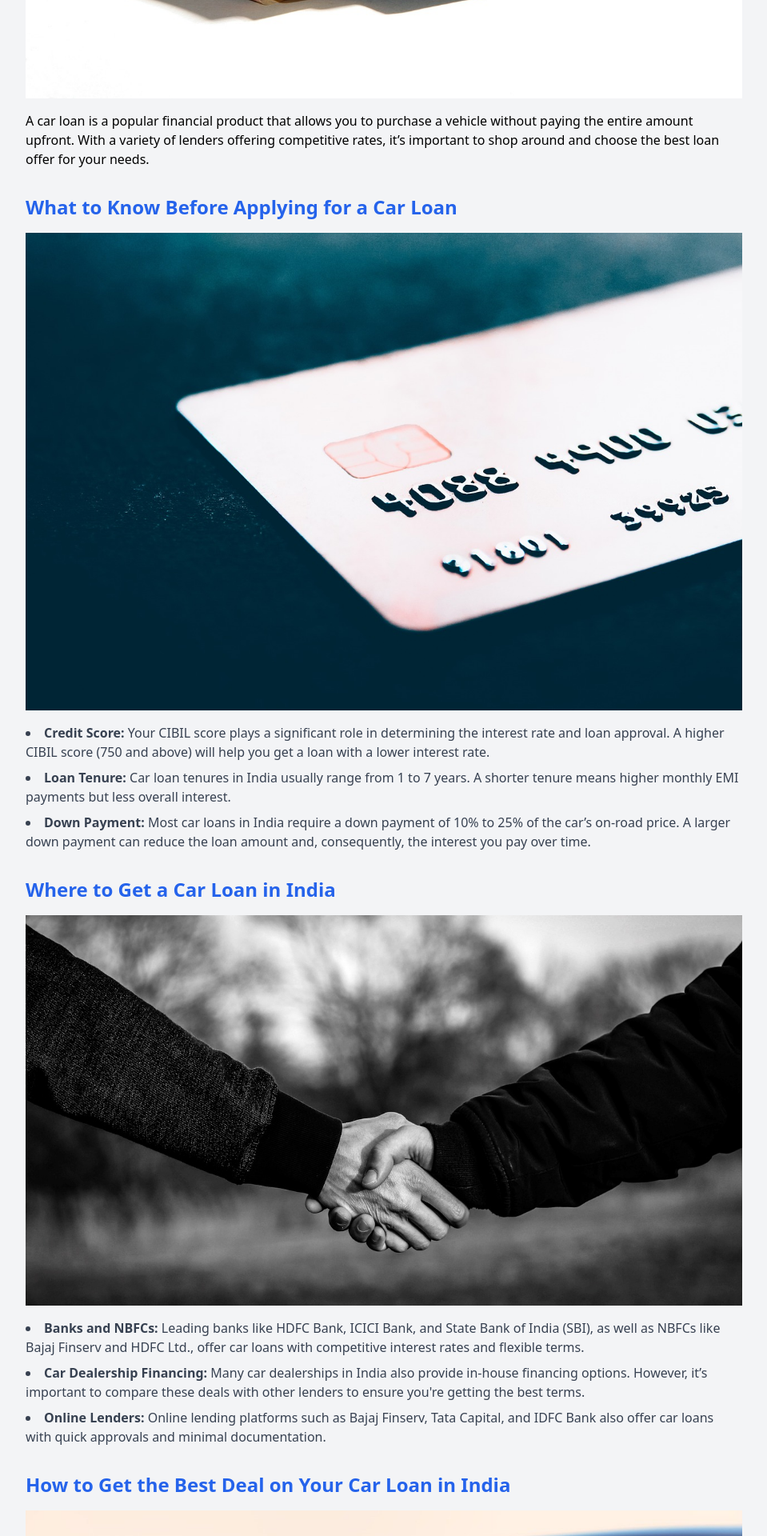
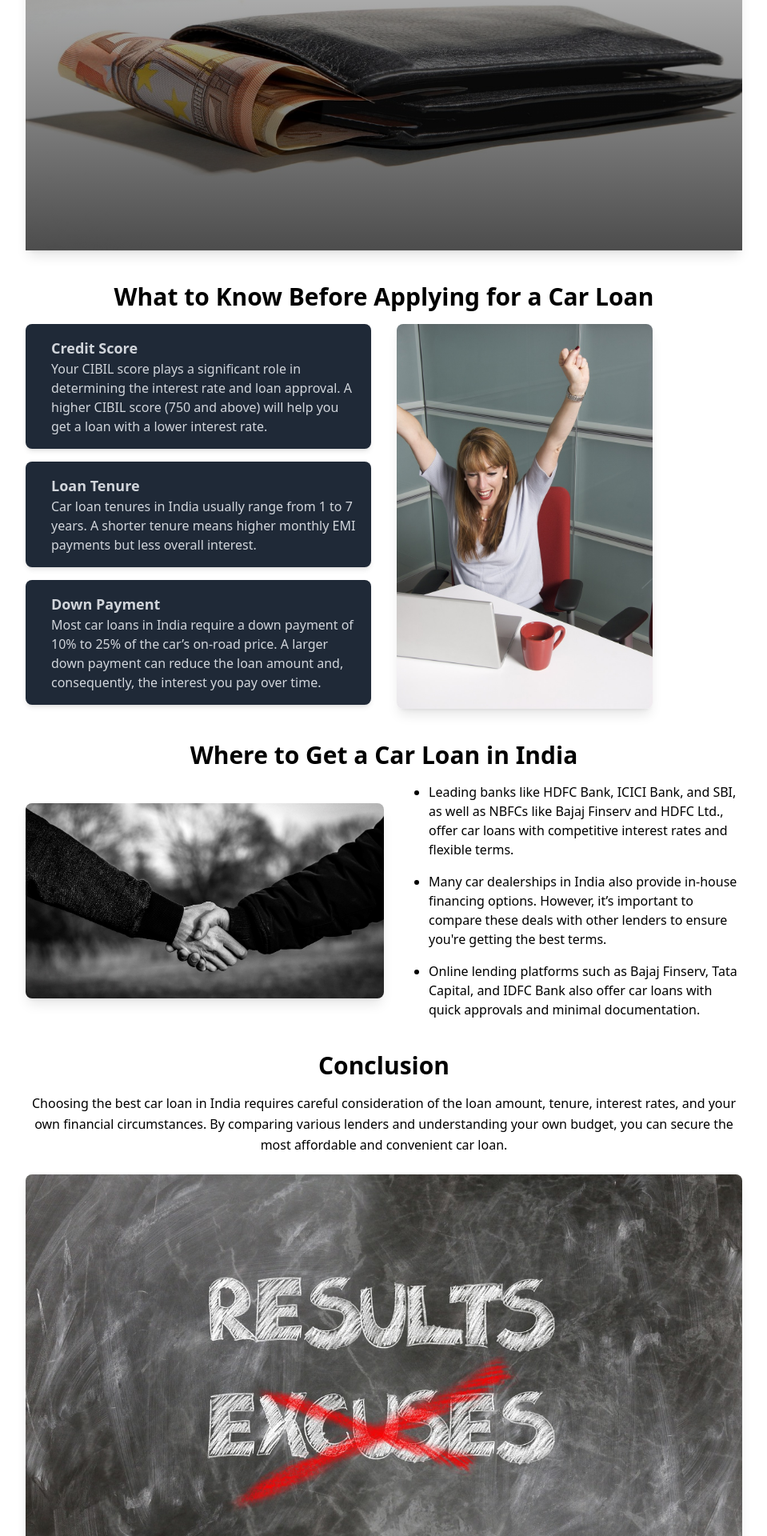
Before and after one commit to Mayank-rj/badabhaihaina, a React (Vite) app: page /car-loan in a window 1280 px wide. Shown: the part 780-2700 px from the top of the page at 80% size, without its empty margins (160-1119 px from the left). Built offline with nearby package versions, Linux system fonts and the light colour scheme.

Commit message:
car loan redesigned

```diff
--- a/package.json
+++ b/package.json
@@ -10,6 +10,7 @@
     "preview": "vite preview"
   },
   "dependencies": {
+    "framer-motion": "^11.11.17",
     "react": "^18.2.0",
     "react-dom": "^18.2.0",
     "react-icons": "^5.3.0",
--- a/src/Components/CarLoan/CarLoan.jsx
+++ b/src/Components/CarLoan/CarLoan.jsx
@@ -1,179 +1,121 @@
-import React, { useEffect, useRef } from "react";
+import React from "react";
 import "./carLoan.css";
 
 const CarLoan = () => {
-  const sectionsRef = useRef([]);
-
-  // Add scrolling animation effect
-  useEffect(() => {
-    const observer = new IntersectionObserver(
-      (entries) => {
-        entries.forEach((entry) => {
-          if (entry.isIntersecting) {
-            entry.target.classList.add("fade-in-up");
-          }
-        });
-      },
-      { threshold: 0.1 }
-    );
-
-    sectionsRef.current.forEach((section) => {
-      if (section) observer.observe(section);
-    });
-
-    return () => {
-      sectionsRef.current.forEach((section) => {
-        if (section) observer.unobserve(section);
-      });
-    };
-  }, []);
-
   return (
-    <div className="min-h-screen bg-gray-100 p-6">
-      {/* Header */}
-      <header className="bg-blue-600 text-white text-center py-6">
-        <h1 className="text-3xl sm:text-4xl lg:text-5xl font-bold">
+    <div className="min-h-screen bg-gradient-to-b  text-black flex flex-col items-center px-4">
+      {/* Header Section */}
+      <header className="relative text-center mt-10 w-full bg-gradient-to-r from-gray-800 via-gray-700 to-gray-800 py-8 px-4 shadow-lg">
+        <h1 className="text-3xl sm:text-4xl md:text-5xl font-extrabold animate-fadeIn mb-4 text-transparent bg-clip-text bg-gradient-to-r from-teal-400 to-blue-500">
           Car Loan: How to Get the Best Deal
         </h1>
+        <p className="text-base sm:text-lg text-gray-300 animate-slideUp">
+          Discover the key factors to consider and how to secure the best car
+          loan deal in India.
+        </p>
       </header>
 
-      {/* Main Content */}
-      <main className="max-w-4xl mx-auto mt-8">
+      {/* Introduction Section */}
+      <section className="mt-10 w-full max-w-4xl animate-fadeIn text-center">
+        <h2 className="text-3xl font-semibold mb-4">Introduction</h2>
+        <p className="text-black-300 leading-relaxed mb-6">
+          A car loan is a popular financial product that allows you to purchase
+          a vehicle without paying the entire amount upfront. With a variety of
+          lenders offering competitive rates, it’s important to shop around and
+          choose the best loan offer for your needs.
+        </p>
+        <div className="relative group">
+          <img
+            src="/images/Car Loan/carloan-intro.jpg"
+            alt="Car Loan Introduction"
+            className="rounded-lg shadow-lg w-full transition-transform duration-300 group-hover:scale-105"
+          />
+          <div className="absolute inset-0 bg-gradient-to-b from-transparent to-black opacity-70 group-hover:opacity-60 transition-opacity"></div>
+        </div>
+      </section>
+
+      {/* Factors Section */}
+      <section className="mt-10 w-full max-w-4xl animate-slideUp">
+        <h2 className="text-3xl font-semibold mb-4 text-center">
+          What to Know Before Applying for a Car Loan
+        </h2>
+        <div className="grid lg:grid-cols-2 gap-8">
+          <ul className="text-gray-300 space-y-4 list-none">
             {[
               {
-            id: "introduction",
-            title: "Introduction",
-            image: "/images/Car Loan/carloan-intro.jpg",
-            content:
-              "A car loan is a popular financial product that allows you to purchase a vehicle without paying the entire amount upfront. With a variety of lenders offering competitive rates, it’s important to shop around and choose the best loan offer for your needs.",
+                title: "Credit Score",
+                desc: "Your CIBIL score plays a significant role in determining the interest rate and loan approval. A higher CIBIL score (750 and above) will help you get a loan with a lower interest rate.",
+                icon: "fas fa-credit-card",
               },
               {
-            id: "what-to-know",
-            title: "What to Know Before Applying for a Car Loan",
-            image: "/images/Car Loan/what.jpg",
-            content: (
-              <ul className="list-disc list-inside text-gray-700 space-y-2">
-                <li>
-                  <strong>Credit Score:</strong> Your CIBIL score plays a
-                  significant role in determining the interest rate and loan
-                  approval. A higher CIBIL score (750 and above) will help you
-                  get a loan with a lower interest rate.
-                </li>
-                <li>
-                  <strong>Loan Tenure:</strong> Car loan tenures in India
-                  usually range from 1 to 7 years. A shorter tenure means higher
-                  monthly EMI payments but less overall interest.
-                </li>
-                <li>
-                  <strong>Down Payment:</strong> Most car loans in India require
-                  a down payment of 10% to 25% of the car’s on-road price. A
-                  larger down payment can reduce the loan amount and,
-                  consequently, the interest you pay over time.
-                </li>
-              </ul>
-            ),
+                title: "Loan Tenure",
+                desc: "Car loan tenures in India usually range from 1 to 7 years. A shorter tenure means higher monthly EMI payments but less overall interest.",
+                icon: "fas fa-clock",
               },
               {
-            id: "where-to-get",
-            title: "Where to Get a Car Loan in India",
-            image: "/images/Car Loan/where.jpg",
-            content: (
-              <ul className="list-disc list-inside text-gray-700 space-y-2">
-                <li>
-                  <strong>Banks and NBFCs:</strong> Leading banks like HDFC
-                  Bank, ICICI Bank, and State Bank of India (SBI), as well as
-                  NBFCs like Bajaj Finserv and HDFC Ltd., offer car loans with
-                  competitive interest rates and flexible terms.
+                title: "Down Payment",
+                desc: "Most car loans in India require a down payment of 10% to 25% of the car’s on-road price. A larger down payment can reduce the loan amount and, consequently, the interest you pay over time.",
+                icon: "fas fa-wallet",
+              },
+            ].map(({ title, desc, icon }, idx) => (
+              <li
+                key={idx}
+                className="p-4 bg-gray-800 rounded-lg shadow-md hover:shadow-lg transition-shadow duration-300 flex items-start space-x-4"
+              >
+                <i className={`${icon} text-teal-400 text-2xl mt-1`}></i>
+                <div>
+                  <h3 className="text-lg font-semibold">{title}</h3>
+                  <p className="text-gray-300">{desc}</p>
+                </div>
               </li>
-                <li>
-                  <strong>Car Dealership Financing:</strong> Many car
-                  dealerships in India also provide in-house financing options.
-                  However, it’s important to compare these deals with other
-                  lenders to ensure you're getting the best terms.
-                </li>
-                <li>
-                  <strong>Online Lenders:</strong> Online lending platforms such
-                  as Bajaj Finserv, Tata Capital, and IDFC Bank also offer car
-                  loans with quick approvals and minimal documentation.
-                </li>
+            ))}
           </ul>
-            ),
-          },
-          {
-            id: "best-deal",
-            title: "How to Get the Best Deal on Your Car Loan in India",
-            image: "/images/Car Loan/how.jpg",
-            content: (
-              <ul className="list-disc list-inside text-gray-700 space-y-2">
-                <li>
-                  <strong>Check Your CIBIL Score:</strong> Before applying for a
-                  car loan, check your CIBIL score using free tools from sites
-                  like CIBIL or Experian India. A high score improves your
-                  chances of getting a loan with favorable terms.
-                </li>
-                <li>
-                  <strong>Compare Loan Offers:</strong> Interest rates for car
-                  loans in India typically range from 8% to 12%. Compare offers
-                  from multiple lenders, including banks, NBFCs, and
-                  dealerships, to find the best rate.
-                </li>
-                <li>
-                  <strong>Consider EMI & Loan Tenure:</strong> While opting for
-                  a longer loan tenure may reduce your monthly EMI, it will
-                  increase the total interest you pay over the loan term.
-                  Evaluate whether the EMI fits your budget.
-                </li>
-                <li>
-                  <strong>Look for Special Schemes & Discounts:</strong> Many
-                  lenders in India offer special schemes, festive discounts, and
-                  cash-back offers. Keep an eye out for these opportunities
-                  during festivals like Diwali or New Year.
-                </li>
+          <img
+            src="/images/Car Loan/what.jpg"
+            alt="Factors to Know"
+            className="rounded-lg max-w-xs shadow-lg transition-transform duration-300 hover:scale-105"
+          />
+        </div>
+      </section>
+
+      {/* Lenders Section */}
+      <section className="mt-10 w-full max-w-4xl animate-fadeIn">
+        <h2 className="text-3xl font-semibold mb-4 text-center">
+          Where to Get a Car Loan in India
+        </h2>
+        <div className="flex flex-col lg:flex-row items-center gap-8">
+          <img
+            src="/images/Car Loan/where.jpg"
+            alt="Where to Get Car Loan"
+            className="rounded-lg shadow-lg w-full lg:w-1/2 transition-transform duration-300 hover:scale-105"
+          />
+          <ul className="text-black-300 space-y-4 list-disc pl-6">
+            {[
+              "Leading banks like HDFC Bank, ICICI Bank, and SBI, as well as NBFCs like Bajaj Finserv and HDFC Ltd., offer car loans with competitive interest rates and flexible terms.",
+              "Many car dealerships in India also provide in-house financing options. However, it’s important to compare these deals with other lenders to ensure you're getting the best terms.",
+              "Online lending platforms such as Bajaj Finserv, Tata Capital, and IDFC Bank also offer car loans with quick approvals and minimal documentation.",
+            ].map((item, idx) => (
+              <li key={idx}>{item}</li>
+            ))}
           </ul>
-            ),
-          },
-        ].map((section, index) => (
-          <section
-            key={section.id}
-            className="mb-8 opacity-0"
-            ref={(el) => (sectionsRef.current[index] = el)}
-          >
-            <h2 className="text-2xl font-semibold text-blue-600 mb-4">
-              {section.title}
-            </h2>
-            <img
-              src={section.image}
-              alt={section.title}
-              className="w-full mb-4"
-            />
-            <div>{section.content}</div>
+        </div>
       </section>
-        ))}
 
-        {/* Conclusion */}
-        <section className="fade-in-up">
-          <h2 className="text-2xl font-semibold text-blue-600 mb-4">
-            Conclusion
-          </h2>
+      {/* Conclusion Section */}
+      <section className="mt-10 w-full max-w-4xl text-center animate-fadeIn mb-10">
+        <h2 className="text-3xl font-semibold mb-4">Conclusion</h2>
+        <p className="text-black-300 leading-relaxed mb-6">
+          Choosing the best car loan in India requires careful consideration of
+          the loan amount, tenure, interest rates, and your own financial
+          circumstances. By comparing various lenders and understanding your own
+          budget, you can secure the most affordable and convenient car loan.
+        </p>
         <img
           src="/images/Car Loan/conclusion.jpg"
-            alt="Car Loan Conclusion"
-            className="w-full mb-4"
+          alt="Conclusion"
+          className="rounded-lg shadow-lg w-full transition-transform duration-300 hover:scale-105"
         />
-          <p className="text-gray-700">
-            Choosing the best car loan in India requires careful consideration
-            of the loan amount, tenure, interest rates, and your own financial
-            circumstances. By comparing various lenders and understanding your
-            own budget, you can secure the most affordable and convenient car
-            loan.
-          </p>
       </section>
-      </main>
-
-      {/* Footer */}
-      <footer className="text-center bg-blue-700 text-white py-4 mt-8">
-        © 2024 Bada Bhai Hai Na. All Rights Reserved.
-      </footer>
     </div>
   );
 };
--- a/src/Components/CarLoan/carLoan.css
+++ b/src/Components/CarLoan/carLoan.css
@@ -7,57 +7,7 @@
   }
 }
 
-@keyframes slideInLeft {
-  from {
-    transform: translateX(-100%);
-    opacity: 0;
-  }
-  to {
-    transform: translateX(0);
-    opacity: 1;
-  }
-}
-
-@keyframes slideInRight {
-  from {
-    transform: translateX(100%);
-    opacity: 0;
-  }
-  to {
-    transform: translateX(0);
-    opacity: 1;
-  }
-}
-
-@keyframes zoomIn {
-  from {
-    transform: scale(0.8);
-    opacity: 0;
-  }
-  to {
-    transform: scale(1);
-    opacity: 1;
-  }
-}
-
-/* Tailwind-compatible utility classes */
-.fade-in {
-  animation: fadeIn 1s ease-out;
-}
-
-.slide-in-left {
-  animation: slideInLeft 1s ease-out;
-}
-
-.slide-in-right {
-  animation: slideInRight 1s ease-out;
-}
-
-.zoom-in {
-  animation: zoomIn 1s ease-out;
-}
-/* Fade in from bottom animation */
-@keyframes fadeInUp {
+@keyframes slideUp {
   from {
     transform: translateY(20px);
     opacity: 0;
@@ -68,8 +18,10 @@
   }
 }
 
-/* Tailwind-compatible animation class */
-.fade-in-up {
-  animation: fadeInUp 1s ease-out forwards;
-  opacity: 0; /* Start hidden */
+.animate-fadeIn {
+  animation: fadeIn 1.5s ease-out forwards;
 }
+
+.animate-slideUp {
+  animation: slideUp 1.5s ease-out forwards;
+}
```
Also changed, not shown: public/images/Car Loan/what.jpg, 1 other file (tests, documents, lock files or other folders). Lines whose indentation alone changed are shown as unchanged.
